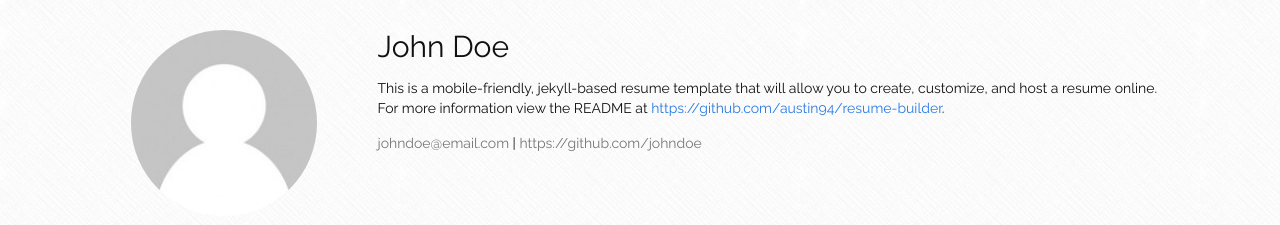
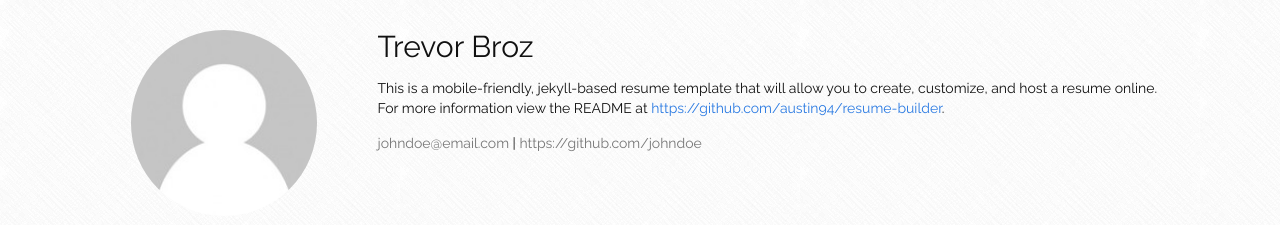
Before and after one commit to trevorbroz/resume-builder, a Jekyll site: the page built from index.html, in a window 1280 px wide. Shown: the top 225 px of the page. Built offline with Jekyll 4.4.1, drawn with Linux system fonts in a browser that asks for light colours.

Commit message:
Update information.json

```diff
--- a/_data/information.json
+++ b/_data/information.json
@@ -1,6 +1,6 @@
 {
   "introduction": {
-    "name": "John Doe",
+    "name": "Trevor Broz",
     "description": "This is a mobile-friendly, jekyll-based resume template
       that will allow you to create, customize, and host a resume online.
       For more information view the README at
```
